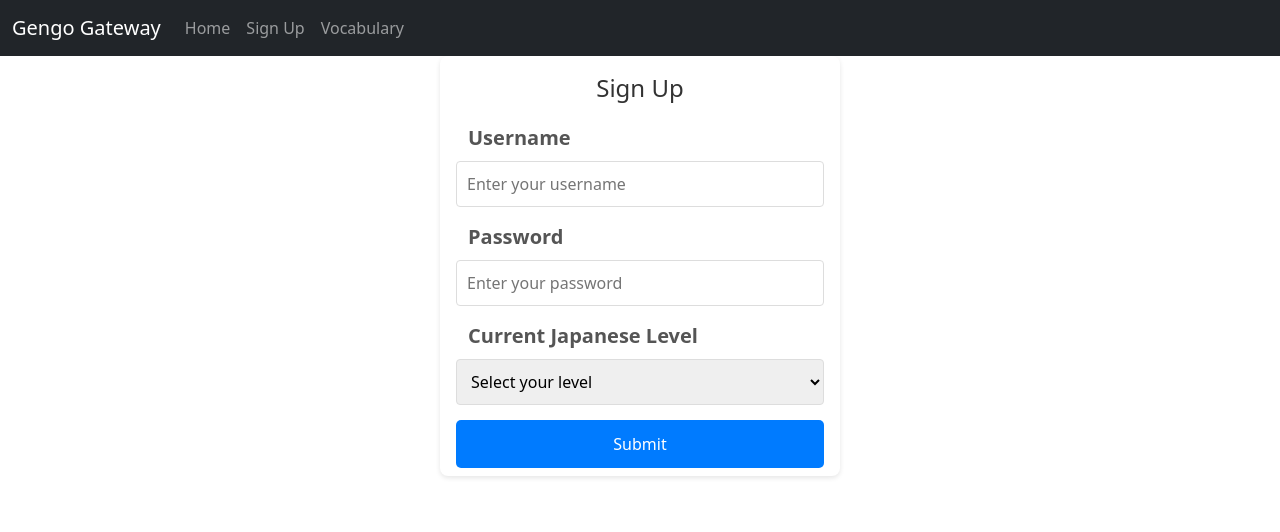
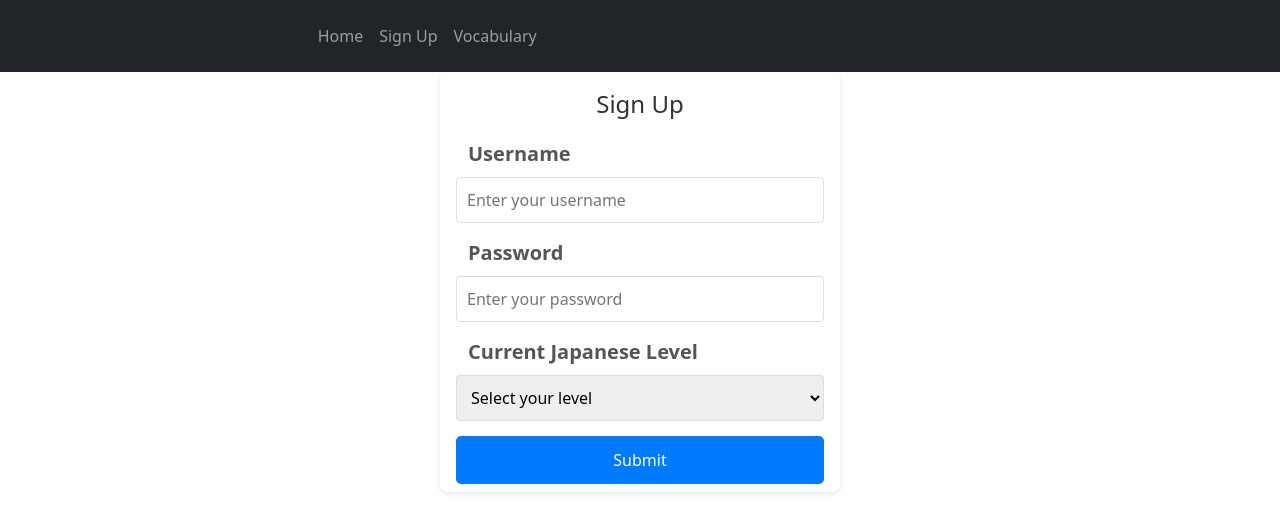
Before and after one commit to robinallenaz/Random-Kanji-Generator, a plain HTML site: page pages/signup.html in a window 1280 px wide. Drawn offline with nearby package versions, Linux system fonts and the light colour scheme.

Commit message:
Replace anchor tags with h1's on other pages.

```diff
--- a/pages/signup.html
+++ b/pages/signup.html
@@ -22,7 +22,7 @@
     <!-- Navbar documentation: https://getbootstrap.com/docs/4.1/components/navbar/ -->
       <nav class="navbar navbar-expand-lg navbar-dark bg-dark">
         <div class="container-fluid">
-        <a class="navbar-brand" href="#">Gengo Gateway</a>
+        <h1>Gengo Gateway</h1>
         <button
           class="navbar-toggler"
           type="button"
```
Also changed, not shown: pages/vocab.html (+1 -1 lines).
